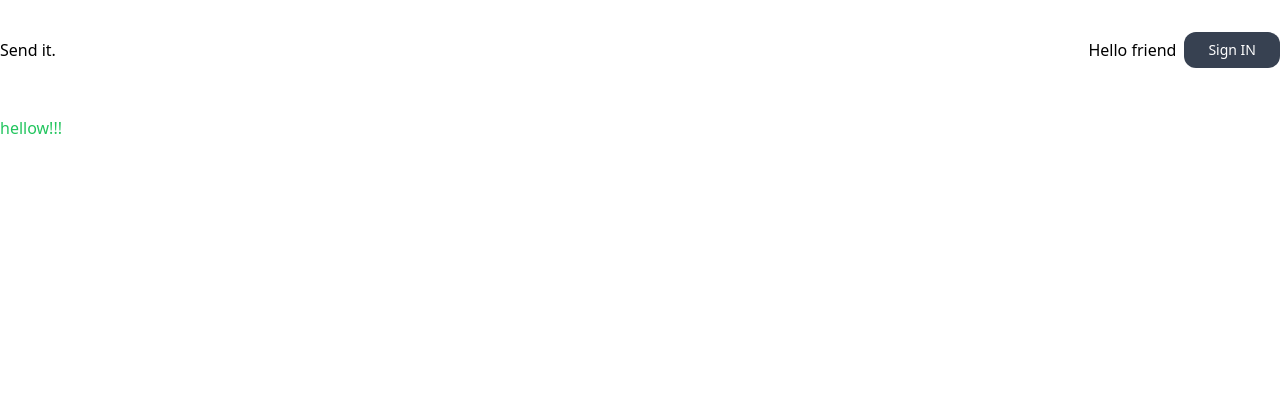
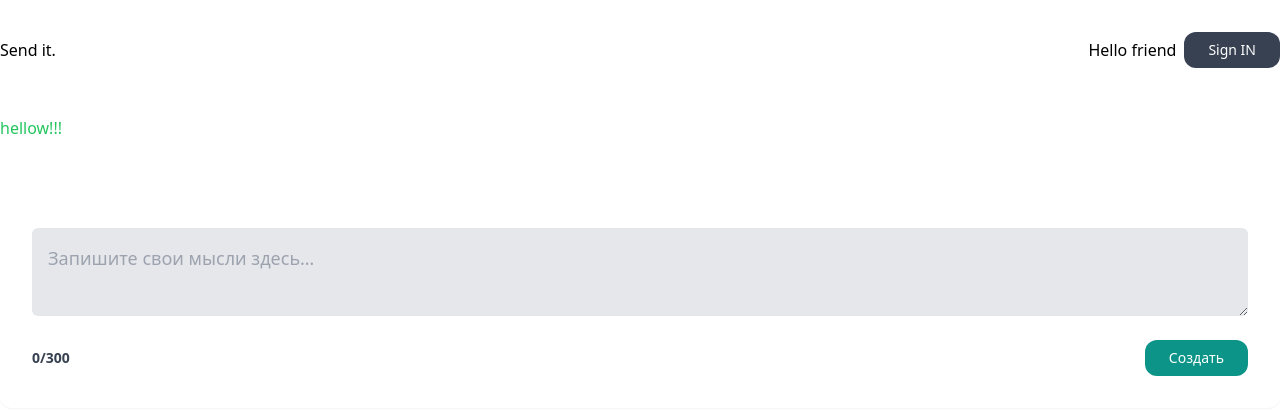
Before and after one commit to zibiv/YVP_2_portit, a Next.js app: page / in a window 1280 px wide. Shown: the top 414 px of the page. Built offline with nearby package versions, Linux system fonts and the light colour scheme; no server answers.

Commit message:
Сформирована форма для поста и его отправки

```diff
--- /dev/null
+++ b/app/componets/AddPost.tsx
@@ -0,0 +1,45 @@
+"use client"
+
+import { useEffect, useState } from "react"
+
+export default function CreatePost() {
+  const [title, setTitle] = useState("")
+  const [isDisabled, setIsDisabled] = useState(false)
+
+  useEffect(() => {
+    if (title.length > 300) {
+      setIsDisabled(true)
+    } else {
+      setIsDisabled(false)
+    }
+  }, [title])
+
+  return (
+    <form className="bg-white my-8 p-8 rounded-xl shadow-sm">
+      <div className="flex flex-col my-4">
+        <textarea
+          className="text-lg rounded-md p-4 my-2 bg-gray-200"
+          name="title"
+          value={title}
+          id="title"
+          onChange={(e) => {setTitle(e.target.value)}}
+          placeholder="Запишите свои мысли здесь…"
+        ></textarea>
+      </div>
+      <div className="flex items-center justify-between gap-2">
+        <p
+          className={`font-semibold text-sm ${
+            title.length > 300 ? "text-red-300" : "text-gray-700"
+          }`}
+        >{`${title.length}/300`}</p>
+        <button
+          type="submit"
+          className="bg-teal-600 rounded-xl px-6 py-2 text-white text-sm disabled:opacity-25"
+          disabled={isDisabled}
+        >
+          Создать
+        </button>
+      </div>
+    </form>
+  )
+}
--- a/app/page.tsx
+++ b/app/page.tsx
@@ -1,7 +1,12 @@
+"use client"
+
+import AddPost from "./componets/AddPost"
+
 export default function Home() {
   return (
-    <main className="flex justify-start my-4">
+    <main className="flex justify-start my-4 flex-col">
       <h1 className="text-green-500">hellow!!!</h1>
+      <AddPost />
     </main>
   )
 }
```
